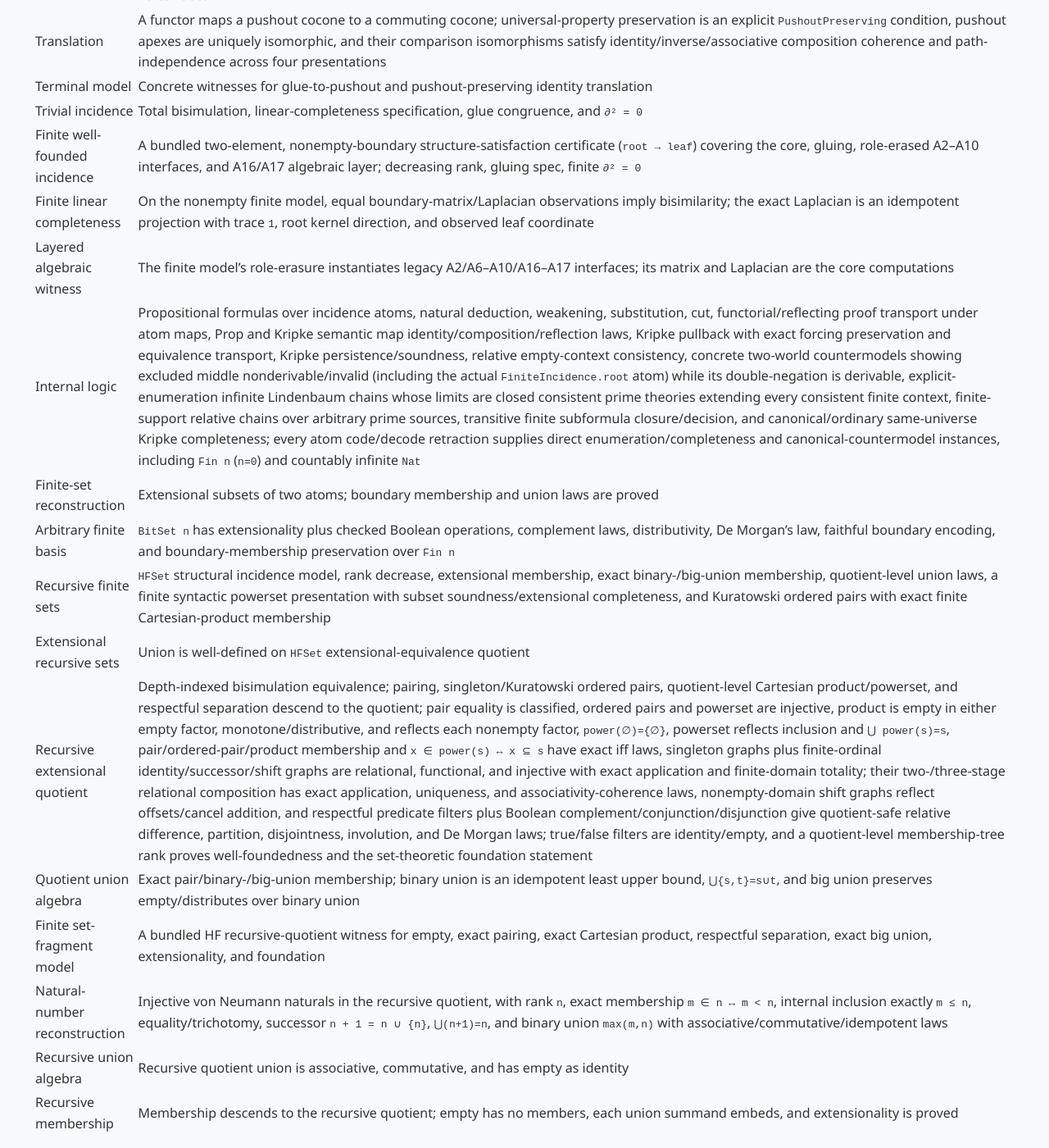
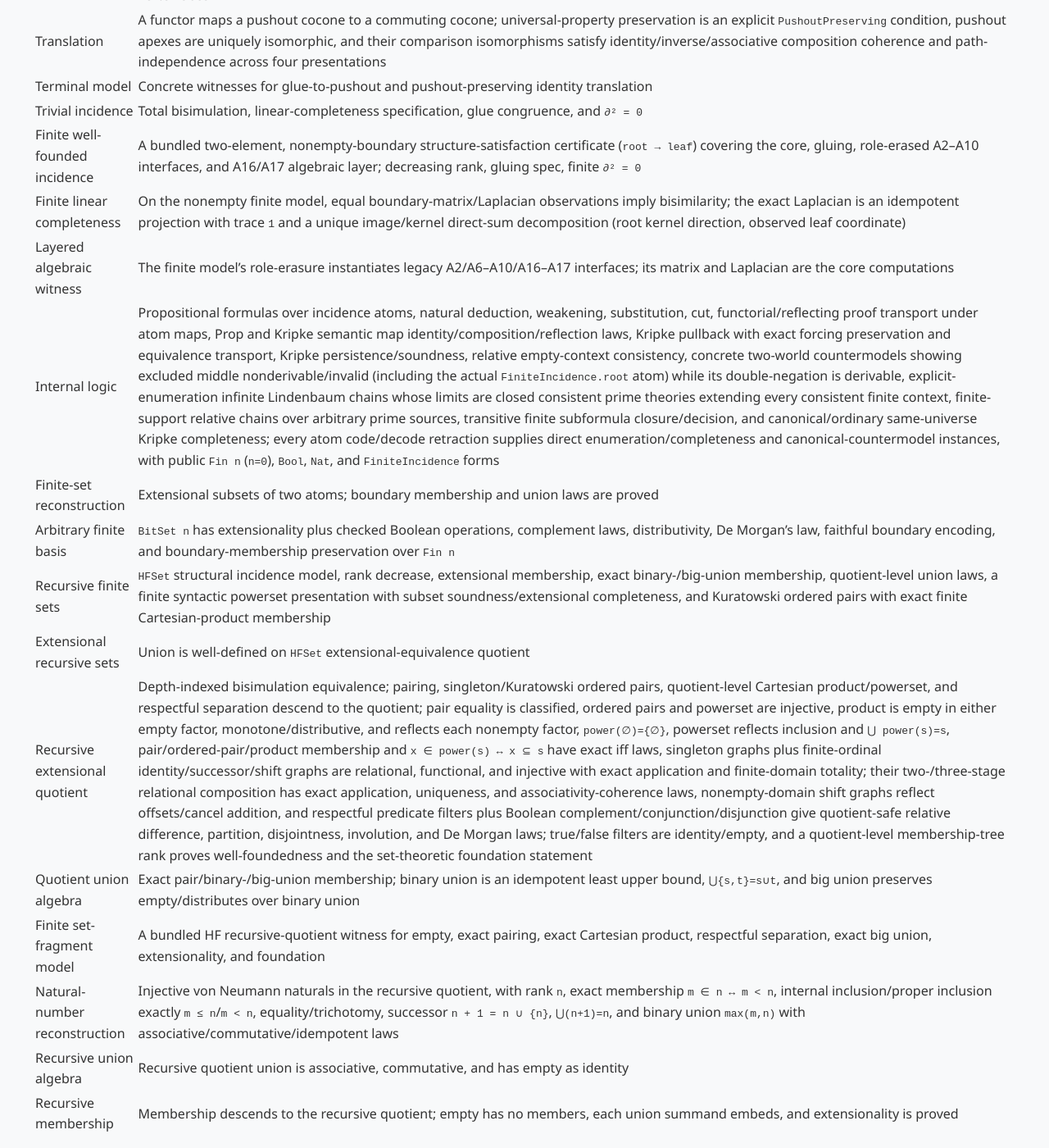
Before and after one commit to com-junkawasaki/inc, a Jekyll site: the page built from docs/verification.md, in a window 1280 px wide and 1400 px high, scrolled down 873 px. Shown: the whole window at 82% size. Built offline with Jekyll 4.4.1, drawn with Linux system fonts in a browser that asks for light colours.

Commit message:
feat(inc): expose concrete countermodels and decompositions

```diff
--- a/docs/verification.md
+++ b/docs/verification.md
@@ -24,9 +24,9 @@ the triangle example.
 | Terminal model | Concrete witnesses for glue-to-pushout and pushout-preserving identity translation |
 | Trivial incidence | Total bisimulation, linear-completeness specification, glue congruence, and `∂² = 0` |
 | Finite well-founded incidence | A bundled two-element, nonempty-boundary structure-satisfaction certificate (`root → leaf`) covering the core, gluing, role-erased A2–A10 interfaces, and A16/A17 algebraic layer; decreasing rank, gluing spec, finite `∂² = 0` |
-| Finite linear completeness | On the nonempty finite model, equal boundary-matrix/Laplacian observations imply bisimilarity; the exact Laplacian is an idempotent projection with trace `1`, root kernel direction, and observed leaf coordinate |
+| Finite linear completeness | On the nonempty finite model, equal boundary-matrix/Laplacian observations imply bisimilarity; the exact Laplacian is an idempotent projection with trace `1` and a unique image/kernel direct-sum decomposition (root kernel direction, observed leaf coordinate) |
 | Layered algebraic witness | The finite model's role-erasure instantiates legacy A2/A6–A10/A16–A17 interfaces; its matrix and Laplacian are the core computations |
-| Internal logic | Propositional formulas over incidence atoms, natural deduction, weakening, substitution, cut, functorial/reflecting proof transport under atom maps, Prop and Kripke semantic map identity/composition/reflection laws, Kripke pullback with exact forcing preservation and equivalence transport, Kripke persistence/soundness, relative empty-context consistency, concrete two-world countermodels showing excluded middle nonderivable/invalid (including the actual `FiniteIncidence.root` atom) while its double-negation is derivable, explicit-enumeration infinite Lindenbaum chains whose limits are closed consistent prime theories extending every consistent finite context, finite-support relative chains over arbitrary prime sources, transitive finite subformula closure/decision, and canonical/ordinary same-universe Kripke completeness; every atom code/decode retraction supplies direct enumeration/completeness and canonical-countermodel instances, including `Fin n` (`n=0`) and countably infinite `Nat` |
+| Internal logic | Propositional formulas over incidence atoms, natural deduction, weakening, substitution, cut, functorial/reflecting proof transport under atom maps, Prop and Kripke semantic map identity/composition/reflection laws, Kripke pullback with exact forcing preservation and equivalence transport, Kripke persistence/soundness, relative empty-context consistency, concrete two-world countermodels showing excluded middle nonderivable/invalid (including the actual `FiniteIncidence.root` atom) while its double-negation is derivable, explicit-enumeration infinite Lindenbaum chains whose limits are closed consistent prime theories extending every consistent finite context, finite-support relative chains over arbitrary prime sources, transitive finite subformula closure/decision, and canonical/ordinary same-universe Kripke completeness; every atom code/decode retraction supplies direct enumeration/completeness and canonical-countermodel instances, with public `Fin n` (`n=0`), `Bool`, `Nat`, and `FiniteIncidence` forms |
 | Finite-set reconstruction | Extensional subsets of two atoms; boundary membership and union laws are proved |
 | Arbitrary finite basis | `BitSet n` has extensionality plus checked Boolean operations, complement laws, distributivity, De Morgan's law, faithful boundary encoding, and boundary-membership preservation over `Fin n` |
 | Recursive finite sets | `HFSet` structural incidence model, rank decrease, extensional membership, exact binary-/big-union membership, quotient-level union laws, a finite syntactic powerset presentation with subset soundness/extensional completeness, and Kuratowski ordered pairs with exact finite Cartesian-product membership |
@@ -34,7 +34,7 @@ the triangle example.
 | Recursive extensional quotient | Depth-indexed bisimulation equivalence; pairing, singleton/Kuratowski ordered pairs, quotient-level Cartesian product/powerset, and respectful separation descend to the quotient; pair equality is classified, ordered pairs and powerset are injective, product is empty in either empty factor, monotone/distributive, and reflects each nonempty factor, `power(∅)={∅}`, powerset reflects inclusion and `⋃ power(s)=s`, pair/ordered-pair/product membership and `x ∈ power(s) ↔ x ⊆ s` have exact iff laws, singleton graphs plus finite-ordinal identity/successor/shift graphs are relational, functional, and injective with exact application and finite-domain totality; their two-/three-stage relational composition has exact application, uniqueness, and associativity-coherence laws, nonempty-domain shift graphs reflect offsets/cancel addition, and respectful predicate filters plus Boolean complement/conjunction/disjunction give quotient-safe relative difference, partition, disjointness, involution, and De Morgan laws; true/false filters are identity/empty, and a quotient-level membership-tree rank proves well-foundedness and the set-theoretic foundation statement |
 | Quotient union algebra | Exact pair/binary-/big-union membership; binary union is an idempotent least upper bound, `⋃{s,t}=s∪t`, and big union preserves empty/distributes over binary union |
 | Finite set-fragment model | A bundled HF recursive-quotient witness for empty, exact pairing, exact Cartesian product, respectful separation, exact big union, extensionality, and foundation |
-| Natural-number reconstruction | Injective von Neumann naturals in the recursive quotient, with rank `n`, exact membership `m ∈ n ↔ m < n`, internal inclusion exactly `m ≤ n`, equality/trichotomy, successor `n + 1 = n ∪ {n}`, `⋃(n+1)=n`, and binary union `max(m,n)` with associative/commutative/idempotent laws |
+| Natural-number reconstruction | Injective von Neumann naturals in the recursive quotient, with rank `n`, exact membership `m ∈ n ↔ m < n`, internal inclusion/proper inclusion exactly `m ≤ n`/`m < n`, equality/trichotomy, successor `n + 1 = n ∪ {n}`, `⋃(n+1)=n`, and binary union `max(m,n)` with associative/commutative/idempotent laws |
 | Recursive union algebra | Recursive quotient union is associative, commutative, and has empty as identity |
 | Recursive membership | Membership descends to the recursive quotient; empty has no members, each union summand embeds, and extensionality is proved |
 
```
Also changed, not shown: README.md, 3 other files.
